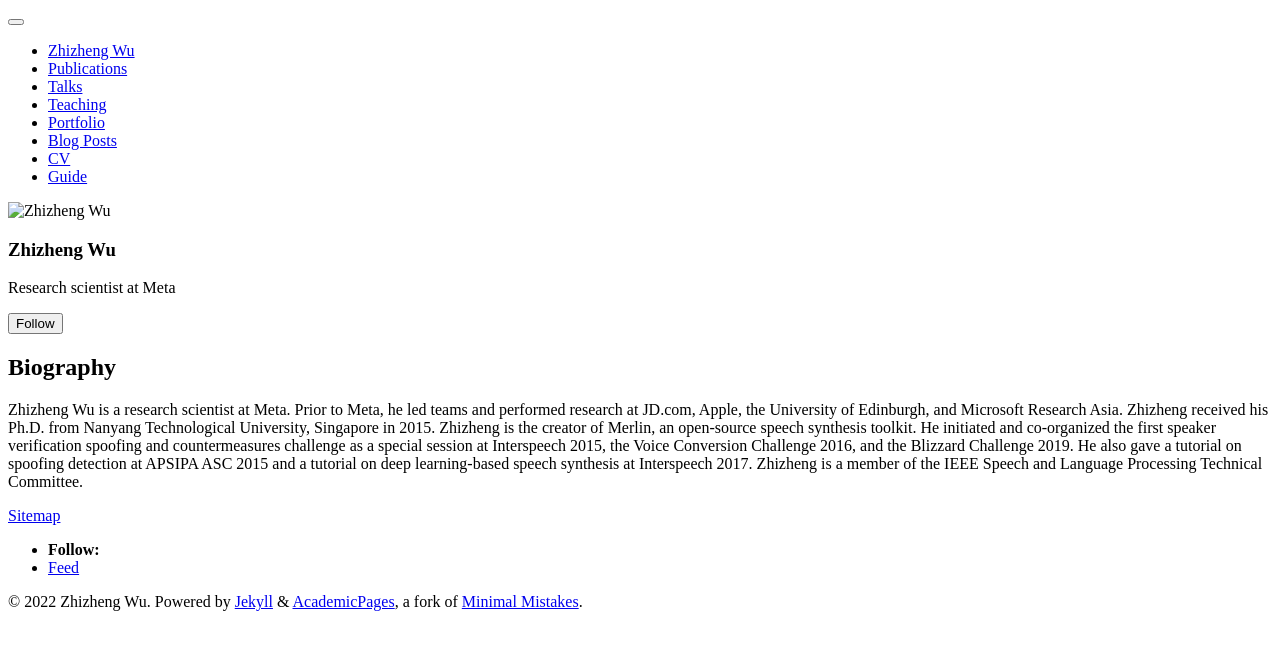
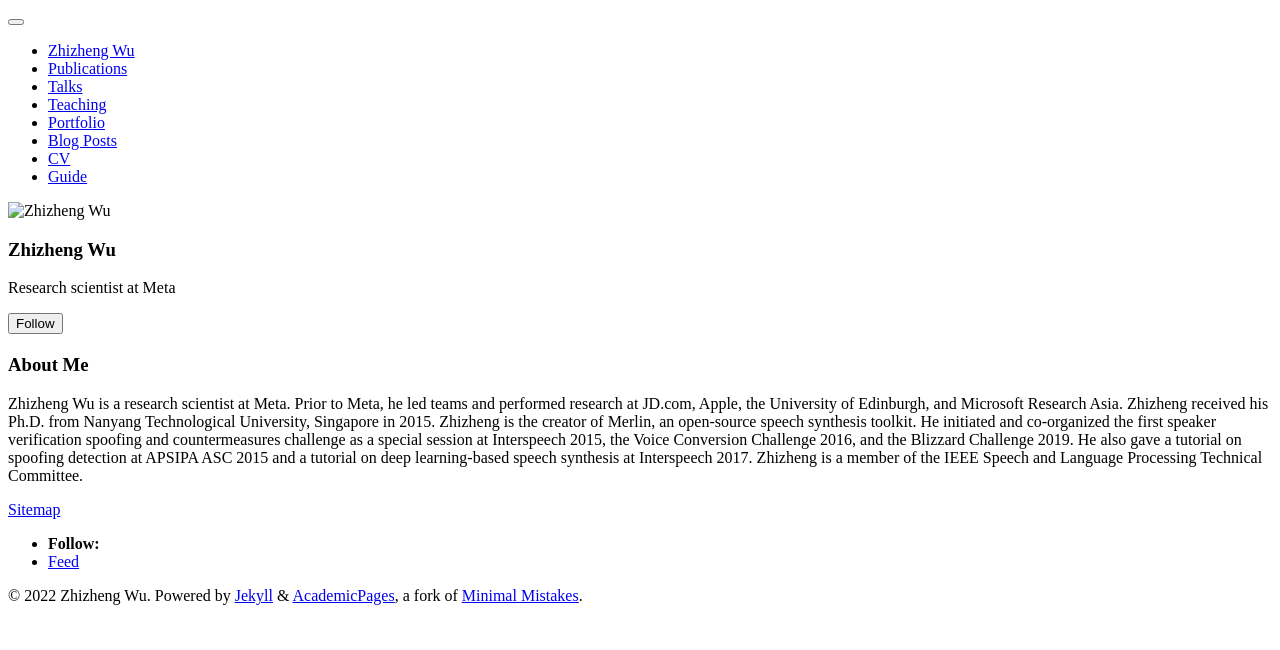
Before and after one commit to zhizhengwu/zhizhengwu.github.io, a Jekyll site: the page built from _pages/about.md, in a window 1280 px wide. Shown: the top 650 px of the page. Built offline with Jekyll 4.4.1, drawn with Linux system fonts in a browser that asks for light colours; a script bundle is joined from its source files by our own code.

Commit message:
fix about me

```diff
--- a/_pages/about.md
+++ b/_pages/about.md
@@ -1,6 +1,6 @@
 ---
 permalink: /
-title: "Biography"
+title: ""
 excerpt: "About me"
 author_profile: true
 redirect_from:
@@ -8,4 +8,6 @@ redirect_from:
   - /about.html
 ---
 
+About Me
+======
 Zhizheng Wu is a research scientist at Meta. Prior to Meta, he led teams and performed research at JD.com, Apple, the University of Edinburgh, and Microsoft Research Asia. Zhizheng received his Ph.D. from Nanyang Technological University, Singapore in 2015. Zhizheng is the creator of Merlin, an open-source speech synthesis toolkit. He initiated and co-organized the first speaker verification spoofing and countermeasures challenge as a special session at Interspeech 2015, the Voice Conversion Challenge 2016, and the Blizzard Challenge 2019. He also gave a tutorial on spoofing detection at APSIPA ASC 2015 and a tutorial on deep learning-based speech synthesis at Interspeech 2017. Zhizheng is a member of the IEEE Speech and Language Processing Technical Committee.
```
